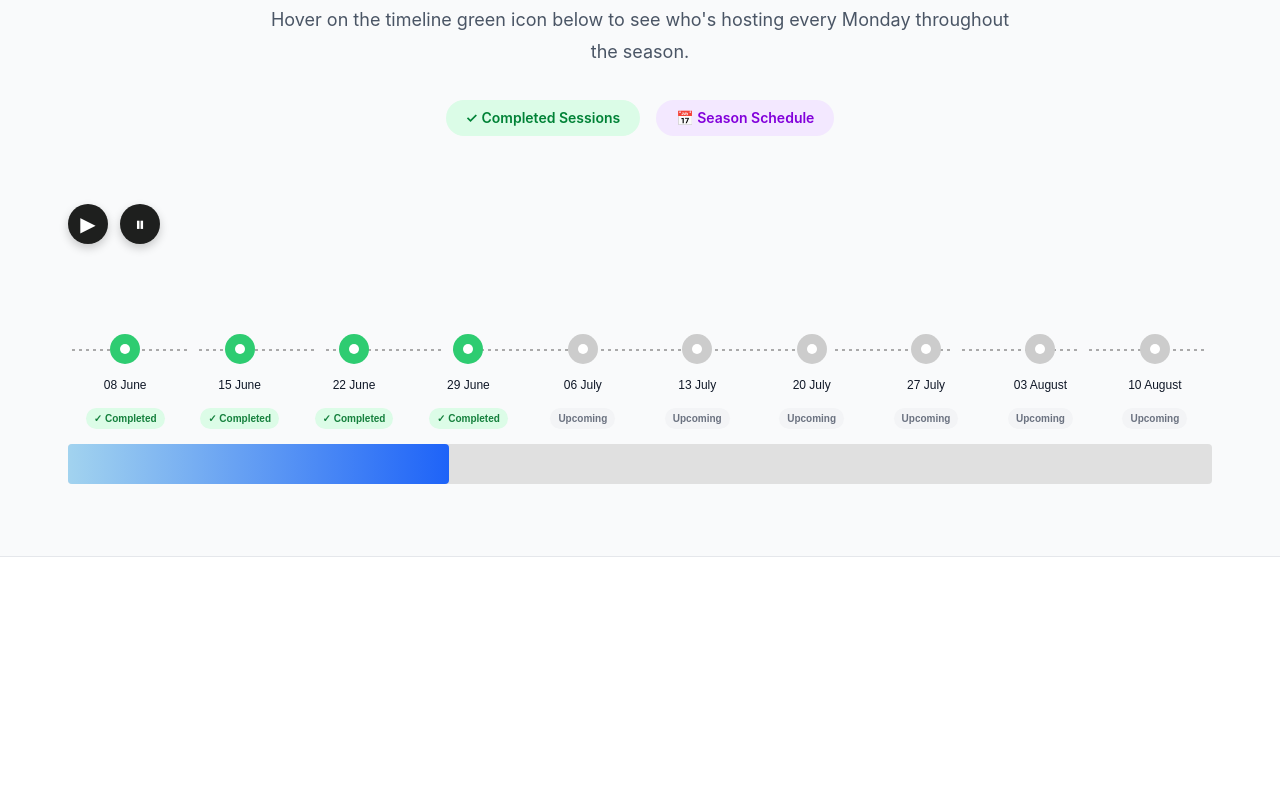
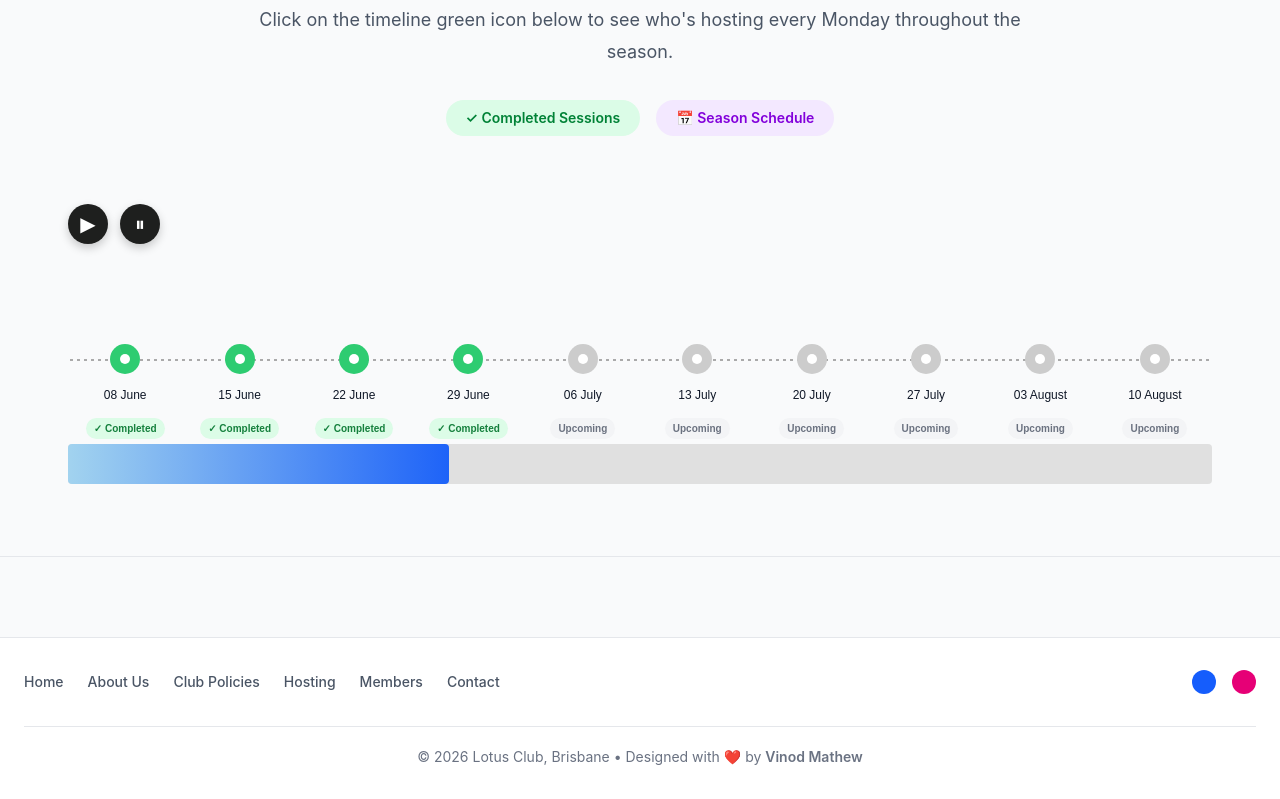
Before and after one commit to scrumvisualize/lotusclub, a React (Vite) app: page / in a window 1280 px wide. Shown: the part 3106-3905 px from the top of the page. Before the commit the page ends 3663 px from the top, so only its background shows below. Built offline with nearby package versions, Linux system fonts and the light colour scheme.

Commit message:
Added footer, fix timeline, added scrol icon

```diff
--- /dev/null
+++ b/src/components/Footer.tsx
@@ -0,0 +1,66 @@
+import { Link } from "react-router-dom";
+
+export default function Footer() {
+    return (
+        <footer className="mt-20 border-t border-gray-200 bg-white dark:border-gray-700 dark:bg-slate-900">
+            <div className="mx-auto max-w-7xl px-6 py-8">
+
+                {/* Top Row */}
+                <div className="flex flex-col items-center justify-between gap-6 md:flex-row">
+
+                    {/* Navigation */}
+                    <div className="flex flex-wrap justify-center gap-6 text-sm font-medium text-gray-600 dark:text-gray-300">
+                        <a href="#home" className="hover:text-blue-600 transition">
+                            Home
+                        </a>
+                        <a href="#about" className="hover:text-blue-600 transition">
+                            About Us
+                        </a>
+                        <a href="#policies" className="hover:text-blue-600 transition">
+                            Club Policies
+                        </a>
+                        <a href="#hosting" className="hover:text-blue-600 transition">
+                            Hosting
+                        </a>
+                        <Link to="/members">
+                            Members
+                        </Link>
+
+                        <Link to="/contact">
+                            Contact
+                        </Link>
+                    </div>
+
+                    {/* Social Icons */}
+                    <div className="flex items-center gap-4">
+                        <a
+                            href="https://facebook.com"
+                            target="_blank"
+                            rel="noopener noreferrer"
+                            className="rounded-full bg-blue-600 p-3 text-white transition hover:scale-110 hover:bg-blue-700"
+                            aria-label="Facebook"
+                        >
+                            {/* <Facebook size={18} /> */}
+                        </a>
+
+                        <a
+                            href="https://instagram.com"
+                            target="_blank"
+                            rel="noopener noreferrer"
+                            className="rounded-full bg-pink-600 p-3 text-white transition hover:scale-110 hover:bg-pink-700"
+                            aria-label="Instagram"
+                        >
+                            {/* <Instagram size={18} /> */}
+                        </a>
+                    </div>
+                </div>
+
+                {/* Bottom */}
+                <div className="mt-8 border-t border-gray-200 pt-5 text-center text-sm text-gray-500 dark:border-gray-700 dark:text-gray-400">
+                    © {new Date().getFullYear()} Lotus Club, Brisbane • Designed with ❤️ by <span className="font-semibold">Vinod Mathew</span>
+                </div>
+
+            </div>
+        </footer>
+    );
+}
--- a/src/components/HostingTimeline.tsx
+++ b/src/components/HostingTimeline.tsx
@@ -168,7 +168,7 @@ MILESTONES ROW
                 <div
                     style={{
                         position: 'relative',
-                        marginTop: 50
+                        marginTop: 60
                     }}
                 >
                     {/* =========================
@@ -310,12 +310,15 @@ DOTTED CONNECTOR ROW
                                 style={{
                                     flex: 1,
                                     height: 2,
-                                    margin: '0 4px',
+                                    margin: '0 2px',
                                     backgroundImage:
                                         'repeating-linear-gradient(90deg, #aaa 0, #aaa 3px, transparent 3px, transparent 7px)'
                                 }}
                             />
+
                         ))}
+
+
                     </div>
                 </div>
             </div>
--- a/src/pages/Home.tsx
+++ b/src/pages/Home.tsx
@@ -1,4 +1,4 @@
-import { useState } from "react";
+import { useEffect, useState } from "react";
 import coins from "../assets/coins.jpg";
 import fun1 from "../assets/fun1 copy.png";
 import fun3 from "../assets/fun3.png";
@@ -6,10 +6,29 @@ import AboutSection from "../components/AboutSection";
 import RelaxFridays from "../components/RelaxFridays";
 import ClubPolicies from "../components/ClubPolicies";
 import HostingTimeline from "../components/HostingTimeline";
+import Footer from "../components/Footer";
 
 export default function Home() {
 
     const [showJoinModal, setShowJoinModal] = useState(false);
+    const [showScrollTop, setShowScrollTop] = useState(false);
+
+    useEffect(() => {
+        const handleScroll = () => {
+            setShowScrollTop(window.scrollY > 300);
+        };
+
+        window.addEventListener("scroll", handleScroll);
+
+        return () => window.removeEventListener("scroll", handleScroll);
+    }, []);
+
+    const scrollToTop = () => {
+        window.scrollTo({
+            top: 0,
+            behavior: "smooth",
+        });
+    };
 
     return (
         <>
@@ -235,9 +254,6 @@ export default function Home() {
 
             {/* Hosting Timeline */}
 
-
-
-
             {/* =========================
                 ROW 1 - INTRODUCTION
                 ========================= */}
@@ -259,7 +275,7 @@ export default function Home() {
                             Our Monday night hosting sessions are proudly supported by dedicated
                             volunteers who generously give their time each week.
                             <br></br>
-                            Hover on the timeline green icon below to see who's hosting every Monday
+                            Click on the timeline green icon below to see who's hosting every Monday
                             throughout the season.
                         </p>
 
@@ -282,9 +298,9 @@ export default function Home() {
                 </div>
             </div>
 
+            {/* Footer section */}
 
-
-
+            <Footer />
 
             {
                 showJoinModal && (
@@ -439,6 +455,29 @@ export default function Home() {
 
                 )
             }
+            {showScrollTop && (
+                <button
+                    onClick={scrollToTop}
+                    title="Back to Top"
+                    style={{
+                        position: "fixed",
+                        bottom: 25,
+                        right: 25,
+                        width: 46,
+                        height: 46,
+                        borderRadius: "50%",
+                        border: "none",
+                        background: "#2563eb",
+                        color: "#fff",
+                        fontSize: 24,
+                        cursor: "pointer",
+                        boxShadow: "0 6px 18px rgba(0,0,0,0.25)",
+                        zIndex: 9999
+                    }}
+                >
+                    ↑
+                </button>
+            )}
 
         </>
     );
--- a/src/pages/Members.tsx
+++ b/src/pages/Members.tsx
@@ -105,7 +105,7 @@ export default function Members() {
                             >
 
                                 <th className="px-6 py-4 text-left">
-                                    Serial No
+                                    Member No
                                 </th>
 
                                 <th className="px-6 py-4 text-left">
```
